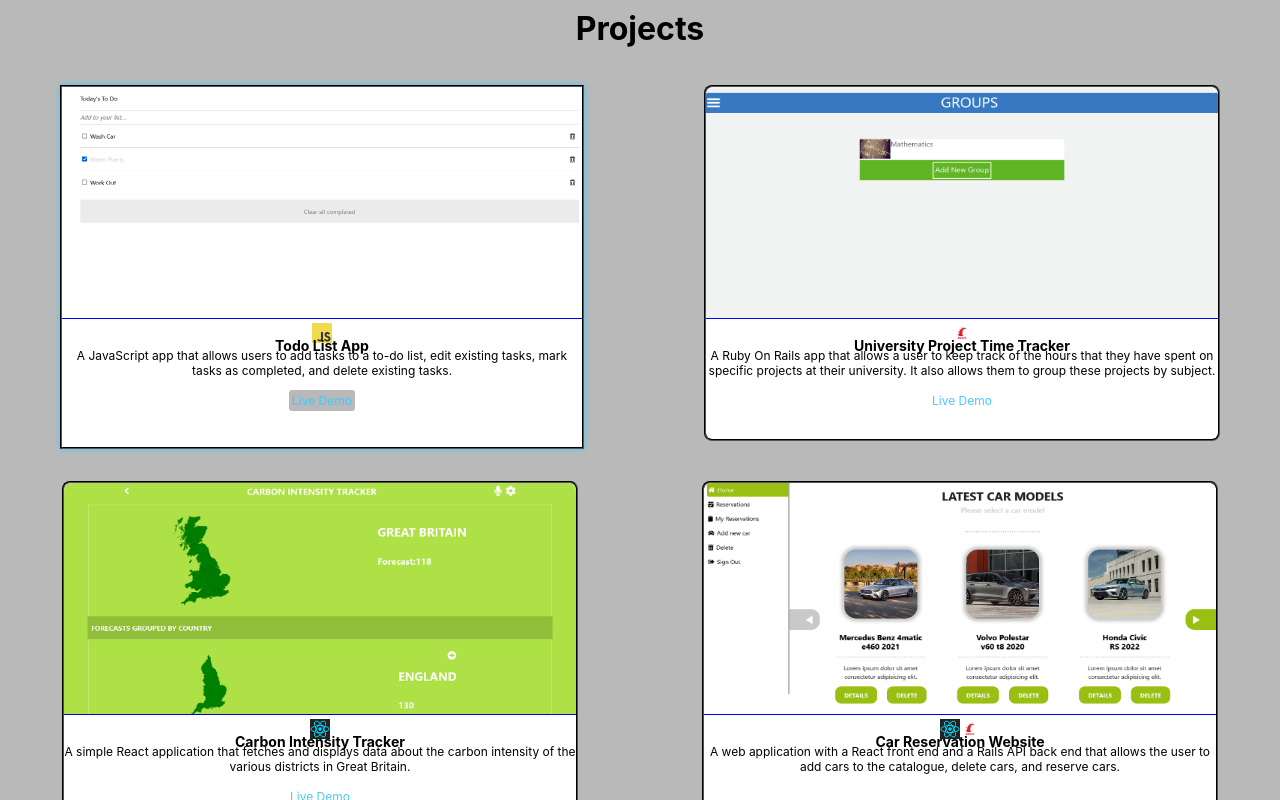
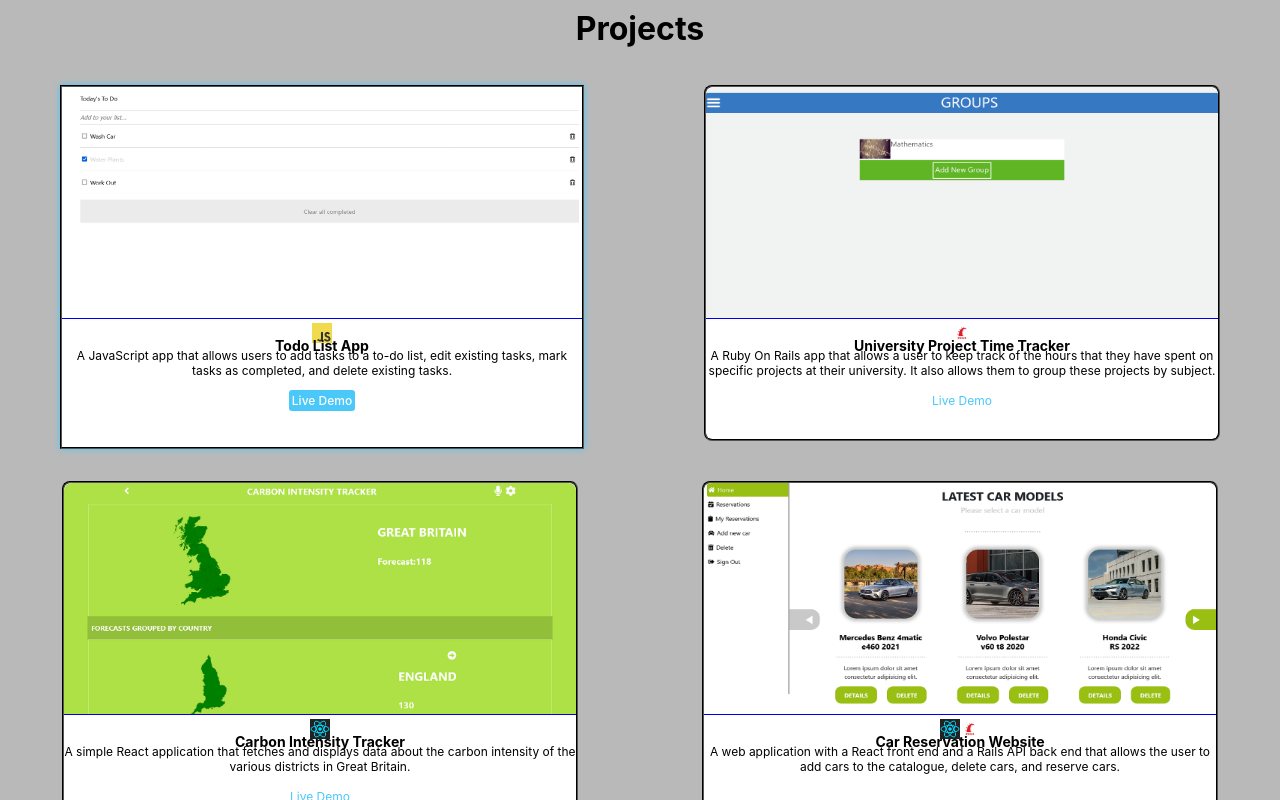
Before and after one commit to YuvrajM108/my-portfolio, a React (Create React App) app: page / in a window 1280 px wide. In both pictures the pointer is over the link 320 px from the left and 957 px from the top of the page. Shown: the part 557-1357 px from the top of the page. Built offline with nearby package versions, Linux system fonts and the light colour scheme.

Commit message:
Change live demo link hover cover and background

```diff
--- a/src/App.css
+++ b/src/App.css
@@ -159,12 +159,13 @@ a.live-demo {
   text-decoration: none;
   border-radius: 3px;
   padding: 3px;
-  transition: background-color 500ms linear;
+  transition: background-color 500ms linear, color 500ms linear;
 }
 
 a.live-demo:hover {
   font-weight: 500;
-  background-color: rgb(185, 185, 185);
+  color: #fff;
+  background-color: rgb(74, 200, 250);
 }
 
 img.lang-image {
```
